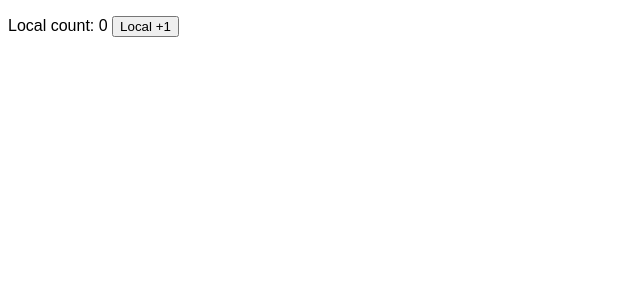
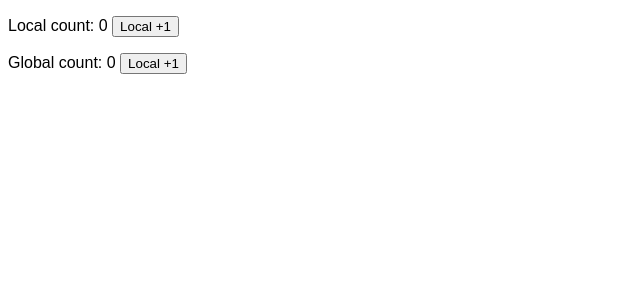
Before and after one commit to ipid/ipid-vite-vue-ts-template, a Vue app: page / in a window 1280 px wide. Shown: the top 300 px of the page, without its empty margins (0-640 px from the left). Built offline with nearby package versions, Linux system fonts and the light colour scheme.

Commit message:
加入 pinia

```diff
--- a/package.json
+++ b/package.json
@@ -12,6 +12,7 @@
     "vite": "^4.2.1"
   },
   "devDependencies": {
+    "pinia": "^2.0.33",
     "@vitejs/plugin-vue": "^4.1.0",
     "element-plus": "^2.3.1",
     "sass": "^1.60.0",
--- a/src/main.ts
+++ b/src/main.ts
@@ -1,5 +1,7 @@
 import { createApp } from 'vue'
 import App from './App.vue'
+import { createPinia } from 'pinia'
 
 createApp(App)
+.use(createPinia())
 .mount('#app')
--- a/src/pages/Index/Index.vue
+++ b/src/pages/Index/Index.vue
@@ -1,11 +1,17 @@
 <script lang="ts" setup>
 import { ref } from 'vue'
 import { ElButton } from 'element-plus'
+import { useIndexStore } from './index-store'
 
+const indexStore = useIndexStore()
 const localNum = ref(0)
 
 function localPlus1() {
   localNum.value++
+}
+
+function globalPlus1() {
+  indexStore.count++
 }
 
 </script>
@@ -14,6 +20,9 @@ function localPlus1() {
   <p>Local count: {{ localNum }}
     <el-button @click="localPlus1()">Local +1</el-button>
   </p>
+  <p>Global count: {{ indexStore.count }}
+    <el-button @click="globalPlus1()">Local +1</el-button>
+  </p>
 </template>
 
 <style lang="scss" scoped>
--- /dev/null
+++ b/src/pages/Index/index-store.ts
@@ -0,0 +1,7 @@
+import { defineStore } from 'pinia'
+
+export const useIndexStore = defineStore('index', {
+  state: () => ({
+    count: 0,
+  }),
+})
```
